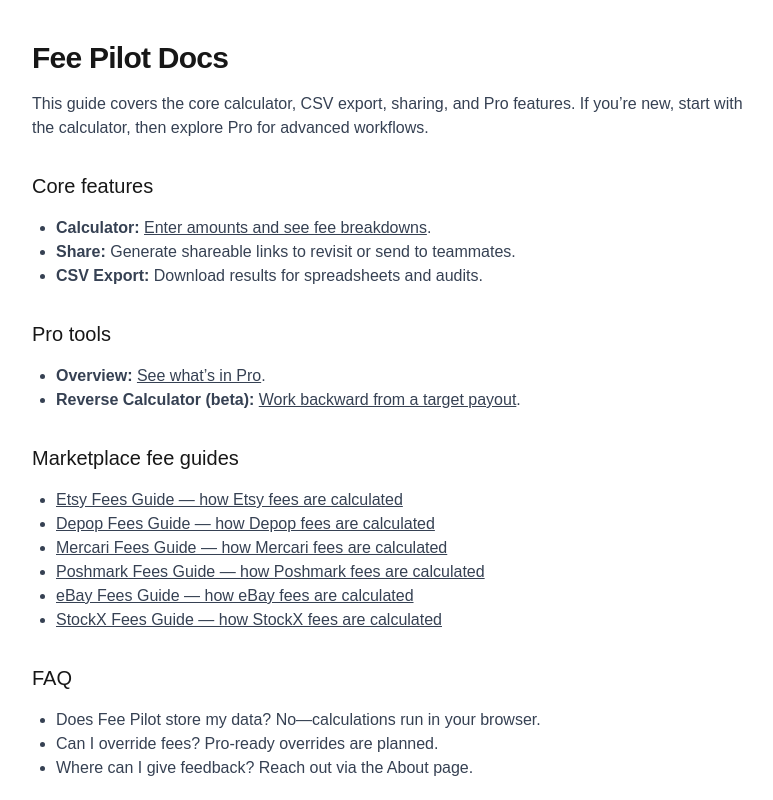
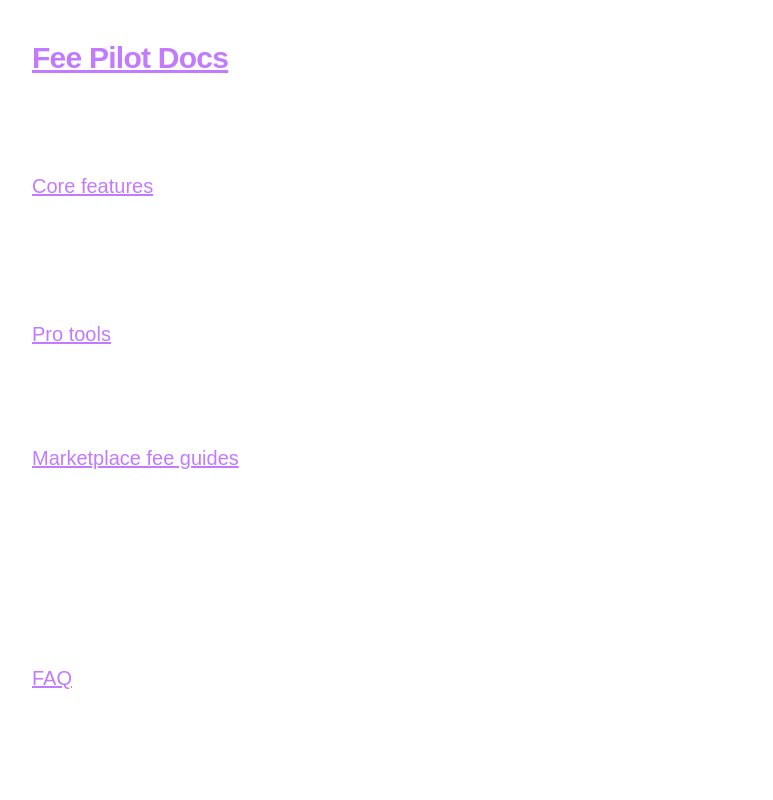
Before and after one commit to gpcreativestudios2018/FeePilot, a Next.js app: page /docs in a window 1280 px wide. Shown: the top 800 px of the page, without its empty margins (240-1013 px from the left). Built offline with nearby package versions, Linux system fonts and the light colour scheme; no server answers.

Commit message:
ui(docs): purple headings and white body text

```diff
--- a/src/app/docs/page.tsx
+++ b/src/app/docs/page.tsx
@@ -22,28 +22,65 @@ const faqJsonLd = {
   '@context': 'https://schema.org',
   '@type': 'FAQPage',
   mainEntity: [
-    { '@type': 'Question', name: 'Does Fee Pilot store my data?', acceptedAnswer: { '@type': 'Answer', text: 'No. Calculations run in your browser. We do not store the numbers you enter.' } },
-    { '@type': 'Question', name: 'Can I export results?', acceptedAnswer: { '@type': 'Answer', text: 'Yes. Use “Download CSV” to export fee breakdowns for spreadsheets and audits.' } },
-    { '@type': 'Question', name: 'How do I share results?', acceptedAnswer: { '@type': 'Answer', text: 'Click “Copy link” to generate a shareable URL with your current calculator inputs.' } },
-    { '@type': 'Question', name: 'What is Fee Pilot Pro?', acceptedAnswer: { '@type': 'Answer', text: 'Pro adds the Reverse Calculator so you can work backward from a target payout.' } },
+    {
+      '@type': 'Question',
+      name: 'Does Fee Pilot store my data?',
+      acceptedAnswer: {
+        '@type': 'Answer',
+        text: 'No. Calculations run in your browser. We do not store the numbers you enter.',
+      },
+    },
+    {
+      '@type': 'Question',
+      name: 'Can I export results?',
+      acceptedAnswer: {
+        '@type': 'Answer',
+        text: 'Yes. Use “Download CSV” to export fee breakdowns for spreadsheets and audits.',
+      },
+    },
+    {
+      '@type': 'Question',
+      name: 'How do I share results?',
+      acceptedAnswer: {
+        '@type': 'Answer',
+        text: 'Click “Copy link” to generate a shareable URL with your current calculator inputs.',
+      },
+    },
+    {
+      '@type': 'Question',
+      name: 'What is Fee Pilot Pro?',
+      acceptedAnswer: {
+        '@type': 'Answer',
+        text: 'Pro adds the Reverse Calculator so you can work backward from a target payout.',
+      },
+    },
   ],
 };
 
 export default function DocsPage() {
   return (
     <main className="mx-auto max-w-3xl px-4 py-10">
-      <Script id="faq-docs" type="application/ld+json" dangerouslySetInnerHTML={{ __html: JSON.stringify(faqJsonLd) }} />
+      {/* FAQ JSON-LD for rich results */}
+      <Script
+        id="faq-docs"
+        type="application/ld+json"
+        dangerouslySetInnerHTML={{ __html: JSON.stringify(faqJsonLd) }}
+      />
 
-      <h1 className="text-3xl font-semibold tracking-tight">Fee Pilot Docs</h1>
+      {/* Page title */}
+      <h1 className="text-3xl font-semibold tracking-tight text-purple-400 underline">
+        Fee Pilot Docs
+      </h1>
 
-      <p className="mt-4 text-base text-gray-700" suppressHydrationWarning>
+      <p className="mt-4 text-base text-white" suppressHydrationWarning>
         This guide covers the core calculator, CSV export, sharing, and Pro features. If you’re new,
         start with the calculator, then explore Pro for advanced workflows.
       </p>
 
-      <section className="mt-8 space-y-4">
-        <h2 className="text-xl font-medium">Core features</h2>
-        <ul className="list-disc pl-6 text-gray-700">
+      {/* Core features */}
+      <section className="mt-8 space-y-4 text-white">
+        <h2 className="text-xl font-medium text-purple-400 underline">Core features</h2>
+        <ul className="list-disc pl-6">
           <li>
             <strong>Calculator:</strong>{' '}
             <Link href={'/' as Route} className="underline">
@@ -51,14 +88,19 @@ export default function DocsPage() {
             </Link>
             .
           </li>
-          <li><strong>Share:</strong> Generate shareable links to revisit or send to teammates.</li>
-          <li><strong>CSV Export:</strong> Download results for spreadsheets and audits.</li>
+          <li>
+            <strong>Share:</strong> Generate shareable links to revisit or send to teammates.
+          </li>
+          <li>
+            <strong>CSV Export:</strong> Download results for spreadsheets and audits.
+          </li>
         </ul>
       </section>
 
-      <section className="mt-8 space-y-4">
-        <h2 className="text-xl font-medium">Pro tools</h2>
-        <ul className="list-disc pl-6 text-gray-700">
+      {/* Pro tools */}
+      <section className="mt-8 space-y-4 text-white">
+        <h2 className="text-xl font-medium text-purple-400 underline">Pro tools</h2>
+        <ul className="list-disc pl-6">
           <li>
             <strong>Overview:</strong>{' '}
             <Link href={'/pro' as Route} className="underline">
@@ -77,27 +119,53 @@ export default function DocsPage() {
       </section>
 
       {/* Marketplace guides for SEO */}
-      <section className="mt-8 space-y-4">
-        <h2 className="text-xl font-medium">Marketplace fee guides</h2>
-        <ul className="list-disc pl-6 text-gray-700">
-          <li><Link href={'/docs/etsy-fees' as Route} className="underline">Etsy Fees Guide — how Etsy fees are calculated</Link></li>
-          <li><Link href={'/docs/depop-fees' as Route} className="underline">Depop Fees Guide — how Depop fees are calculated</Link></li>
-          <li><Link href={'/docs/mercari-fees' as Route} className="underline">Mercari Fees Guide — how Mercari fees are calculated</Link></li>
-          <li><Link href={'/docs/poshmark-fees' as Route} className="underline">Poshmark Fees Guide — how Poshmark fees are calculated</Link></li>
-          <li><Link href={'/docs/ebay-fees' as Route} className="underline">eBay Fees Guide — how eBay fees are calculated</Link></li>
-          <li><Link href={'/docs/stockx-fees' as Route} className="underline">StockX Fees Guide — how StockX fees are calculated</Link></li>
+      <section className="mt-8 space-y-4 text-white">
+        <h2 className="text-xl font-medium text-purple-400 underline">Marketplace fee guides</h2>
+        <ul className="list-disc pl-6">
+          <li>
+            <Link href={'/docs/etsy-fees' as Route} className="underline">
+              Etsy Fees Guide — how Etsy fees are calculated
+            </Link>
+          </li>
+          <li>
+            <Link href={'/docs/depop-fees' as Route} className="underline">
+              Depop Fees Guide — how Depop fees are calculated
+            </Link>
+          </li>
+          <li>
+            <Link href={'/docs/mercari-fees' as Route} className="underline">
+              Mercari Fees Guide — how Mercari fees are calculated
+            </Link>
+          </li>
+          <li>
+            <Link href={'/docs/poshmark-fees' as Route} className="underline">
+              Poshmark Fees Guide — how Poshmark fees are calculated
+            </Link>
+          </li>
+          <li>
+            <Link href={'/docs/ebay-fees' as Route} className="underline">
+              eBay Fees Guide — how eBay fees are calculated
+            </Link>
+          </li>
+          <li>
+            <Link href={'/docs/stockx-fees' as Route} className="underline">
+              StockX Fees Guide — how StockX fees are calculated
+            </Link>
+          </li>
         </ul>
       </section>
 
-      <section className="mt-8 space-y-4">
-        <h2 className="text-xl font-medium">FAQ</h2>
-        <ul className="list-disc pl-6 text-gray-700">
+      {/* FAQ */}
+      <section className="mt-8 space-y-4 text-white">
+        <h2 className="text-xl font-medium text-purple-400 underline">FAQ</h2>
+        <ul className="list-disc pl-6">
           <li>Does Fee Pilot store my data? No—calculations run in your browser.</li>
           <li>Can I override fees? Pro-ready overrides are planned.</li>
           <li>Where can I give feedback? Reach out via the About page.</li>
         </ul>
       </section>
 
+      {/* Footer note (keep subtle) */}
       <section className="mt-8 text-sm text-gray-600">
         <p>Built with Next.js 15 and React 19. Deployed on Vercel. Privacy-friendly by design.</p>
       </section>
```
